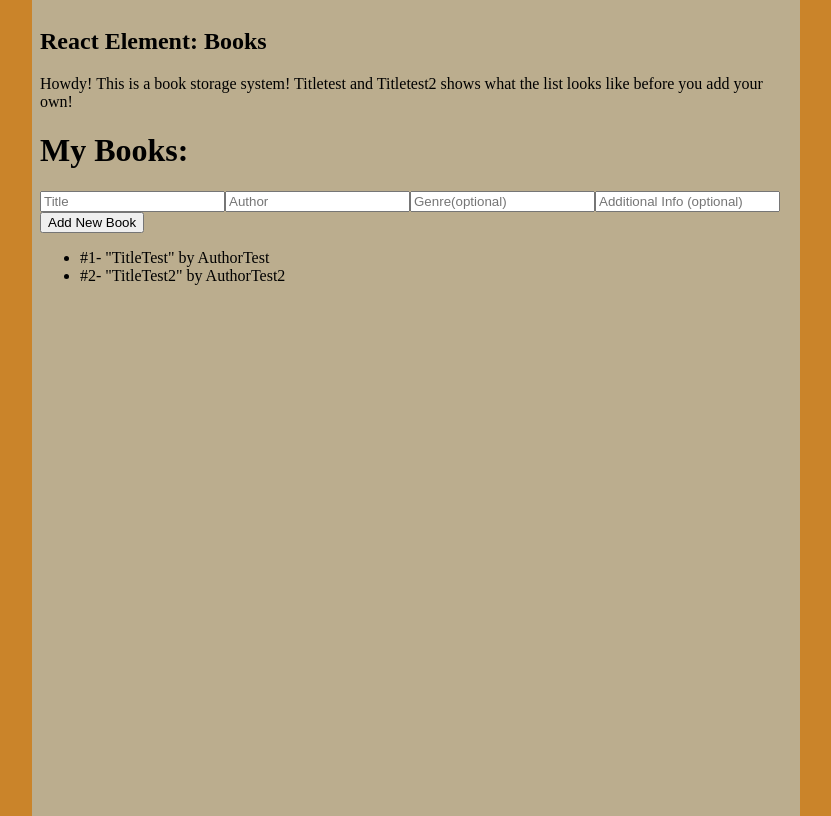
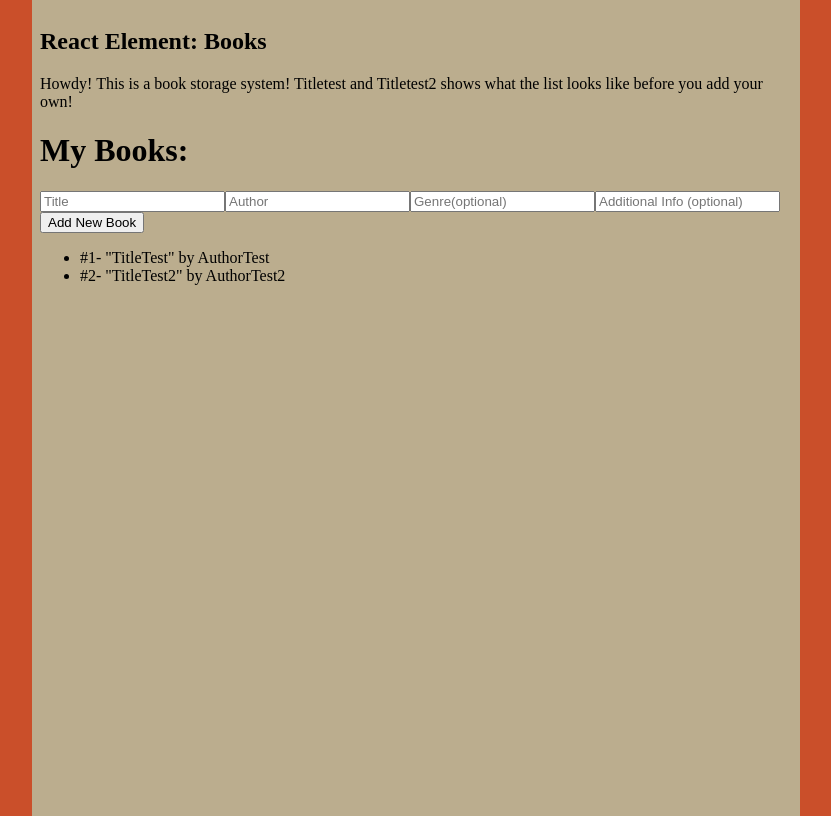
Before and after one commit to ghostflame2153/cs300-assignment-4-starter, a React (Vite) app: page / in a window 1280 px wide. Shown: the whole page, without its empty margins (224-1055 px from the left). Built offline with nearby package versions, Linux system fonts and the light colour scheme.

Commit message:
Previous border looks horrendous. (Border color adjust)

```diff
--- a/src/styles.css
+++ b/src/styles.css
@@ -5,8 +5,8 @@ html{
 }
 @media (min-width:768px){
     html{
-        border-left: 20vw solid rgba(204, 131, 36, 0.945);
-        border-right: 20vw solid rgba(204, 131, 36, 0.945);
+        border-left: 20vw solid rgba(204, 75, 36, 0.945);
+        border-right: 20vw solid rgba(204, 75, 36, 0.945);
     }
 }
 body {
```
